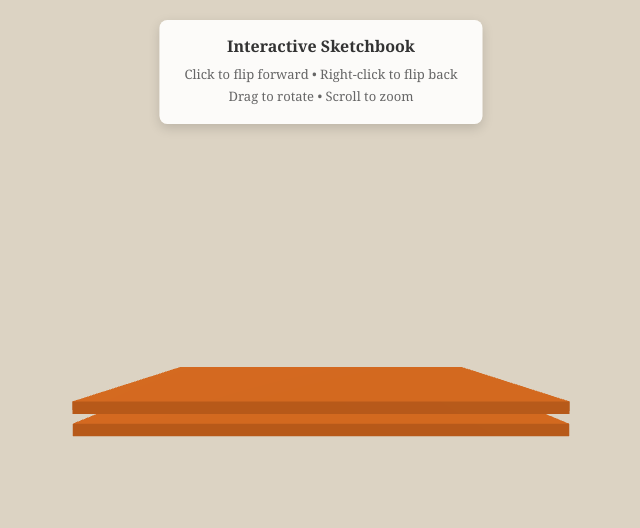
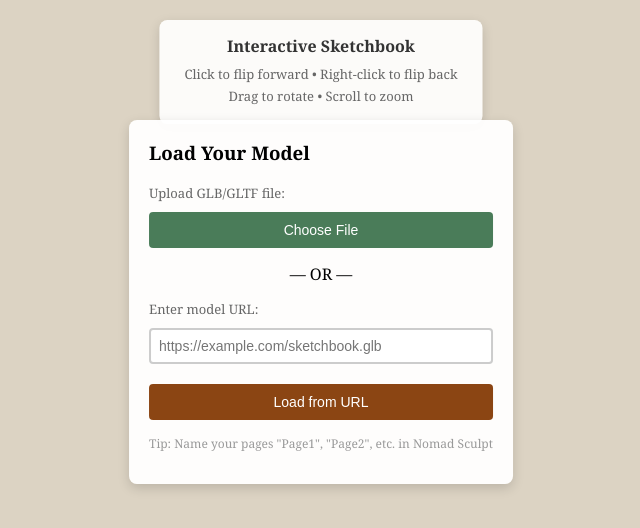
Before and after one commit to Jack0fcodes/sketchbook, a plain HTML site: page index.html in a window 1280 px wide. Shown: the whole page, without its empty margins (319-959 px from the left). Drawn offline with nearby package versions, Linux system fonts and the light colour scheme.

Commit message:
Update index.html

```diff
--- a/index.html
+++ b/index.html
@@ -3,7 +3,7 @@
 <head>
   <meta charset="UTF-8" />
   <meta name="viewport" content="width=device-width, initial-scale=1.0" />
-  <title>3D Sketchbook Flip</title>
+  <title>3D Sketchbook Flip - Custom Model</title>
   <style>
     body {
       margin: 0;
@@ -25,7 +25,6 @@
       border-radius: 8px;
       box-shadow: 0 4px 12px rgba(0,0,0,0.15);
       text-align: center;
-      pointer-events: none;
       z-index: 10;
     }
     #instructions h3 {
@@ -38,6 +37,67 @@
       font-size: 13px;
       color: #666;
     }
+    #modelInput {
+      position: absolute;
+      top: 120px;
+      left: 50%;
+      transform: translateX(-50%);
+      background: rgba(255, 255, 255, 0.95);
+      padding: 20px;
+      border-radius: 8px;
+      box-shadow: 0 4px 12px rgba(0,0,0,0.15);
+      z-index: 10;
+      max-width: 400px;
+    }
+    #modelInput input {
+      width: 100%;
+      padding: 8px;
+      margin: 10px 0;
+      border: 2px solid #ccc;
+      border-radius: 4px;
+      font-size: 14px;
+      box-sizing: border-box;
+    }
+    #modelInput button {
+      width: 100%;
+      padding: 10px;
+      background: #8b4513;
+      color: white;
+      border: none;
+      border-radius: 4px;
+      font-size: 14px;
+      cursor: pointer;
+      margin-top: 10px;
+    }
+    #modelInput button:hover {
+      background: #6d3410;
+    }
+    #modelInput label {
+      display: block;
+      margin-top: 10px;
+      font-size: 13px;
+      color: #666;
+    }
+    .file-input {
+      display: none;
+    }
+    .file-button {
+      background: #4a7c59 !important;
+    }
+    .file-button:hover {
+      background: #3a5f45 !important;
+    }
+    #loading {
+      position: absolute;
+      top: 50%;
+      left: 50%;
+      transform: translate(-50%, -50%);
+      background: rgba(255, 255, 255, 0.95);
+      padding: 30px;
+      border-radius: 8px;
+      display: none;
+      z-index: 20;
+    }
   </style>
 </head>
 <body>
@@ -46,16 +106,37 @@
     <p>Click to flip forward • Right-click to flip back</p>
     <p>Drag to rotate • Scroll to zoom</p>
   </div>
+
+  <div id="modelInput">
+    <h3 style="margin-top: 0;">Load Your Model</h3>
+    <label>Upload GLB/GLTF file:</label>
+    <input type="file" id="fileInput" class="file-input" accept=".glb,.gltf" />
+    <button class="file-button" onclick="document.getElementById('fileInput').click()">Choose File</button>
+    <p style="margin: 15px 0; text-align: center;">— OR —</p>
+    <label>Enter model URL:</label>
+    <input type="text" id="urlInput" placeholder="https://example.com/sketchbook.glb" />
+    <button onclick="loadFromURL()">Load from URL</button>
+    <p style="margin-top: 15px; font-size: 12px; color: #999;">
+      Tip: Name your pages "Page1", "Page2", etc. in Nomad Sculpt
+    </p>
+  </div>
+
+  <div id="loading">
+    <p>Loading model...</p>
+  </div>
+
   <canvas id="scene"></canvas>
+
   <script src="https://cdnjs.cloudflare.com/ajax/libs/three.js/r128/three.min.js"></script>
   <script>
     let scene, camera, renderer, book, pages = [], currentPage = 0;
     let isDragging = false, prevMouse = { x: 0, y: 0 };
     let bookRotation = { x: -0.3, y: 0 };
     let isAnimating = false;
+    let GLTFLoader;
 
     init();
-    createBook();
+    loadGLTFLoader();
     animate();
 
     function init() {
@@ -90,142 +171,132 @@
       window.addEventListener('mouseup', onMouseUp);
       window.addEventListener('wheel', onWheel);
       window.addEventListener('contextmenu', e => e.preventDefault());
+
+      document.getElementById('fileInput').addEventListener('change', handleFileSelect);
     }
 
-    function createBook() {
-      book = new THREE.Group();
-
-      // Book cover (back)
-      const coverGeo = new THREE.BoxGeometry(2, 0.05, 3);
-      const coverMat = new THREE.MeshStandardMaterial({
-        color: 0x8b4513,
-        roughness: 0.8
-      });
-      const backCover = new THREE.Mesh(coverGeo, coverMat);
-      backCover.position.y = 0;
-      backCover.castShadow = true;
-      book.add(backCover);
-
-      // Create pages
-      const numPages = 8;
-      const pageThickness = 0.01;
-
-      for (let i = 0; i < numPages; i++) {
-        const pageGroup = new THREE.Group();
-
-        // Create double-sided page
-        const pageGeo = new THREE.PlaneGeometry(2, 3);
-
-        // Front side (right page)
-        const canvas = document.createElement('canvas');
-        canvas.width = 512;
-        canvas.height = 768;
-        const ctx = canvas.getContext('2d');
-
-        // Paper texture
-        ctx.fillStyle = '#faf8f3';
-        ctx.fillRect(0, 0, canvas.width, canvas.height);
-
-        // Add paper grain
-        for (let j = 0; j < 5000; j++) {
-          ctx.fillStyle = `rgba(200, 190, 170, ${Math.random() * 0.1})`;
-          ctx.fillRect(Math.random() * canvas.width, Math.random() * canvas.height, 1, 1);
+    function loadGLTFLoader() {
+      const script = document.createElement('script');
+      script.src = 'https://cdn.jsdelivr.net/npm/three@0.128.0/examples/js/loaders/GLTFLoader.js';
+      script.onload = () => {
+        GLTFLoader = THREE.GLTFLoader;
+      };
+      document.head.appendChild(script);
     }
 
-        // Content
-        ctx.fillStyle = '#2c2416';
-        ctx.font = 'bold 48px Georgia';
-        ctx.fillText(`Page ${i * 2 + 1}`, 40, 80);
+    function handleFileSelect(e) {
+      const file = e.target.files[0];
+      if (!file) return;
 
-        // Sketch lines
-        ctx.strokeStyle = '#3a3226';
-        ctx.lineWidth = 2;
-        for (let j = 0; j < 5; j++) {
-          ctx.beginPath();
-          const y = 150 + j * 80;
-          ctx.moveTo(40, y);
-          ctx.lineTo(canvas.width - 40, y);
-          ctx.stroke();
+      document.getElementById('loading').style.display = 'block';
+      const url = URL.createObjectURL(file);
+      loadModel(url);
     }
 
-        // Simple sketch
-        ctx.strokeStyle = '#4a4236';
-        ctx.lineWidth = 3;
-        ctx.beginPath();
-        ctx.arc(256, 500, 80, 0, Math.PI * 2);
-        ctx.stroke();
-
-        const texture = new THREE.CanvasTexture(canvas);
-        const frontMat = new THREE.MeshStandardMaterial({
-          map: texture,
-          roughness: 0.9,
-          metalness: 0
-        });
-
-        // Back side (left page)
-        const canvas2 = document.createElement('canvas');
-        canvas2.width = 512;
-        canvas2.height = 768;
-        const ctx2 = canvas2.getContext('2d');
-
-        ctx2.fillStyle = '#faf8f3';
-        ctx2.fillRect(0, 0, canvas2.width, canvas2.height);
-
-        for (let j = 0; j < 5000; j++) {
-          ctx2.fillStyle = `rgba(200, 190, 170, ${Math.random() * 0.1})`;
-          ctx2.fillRect(Math.random() * canvas2.width, Math.random() * canvas2.height, 1, 1);
+    function loadFromURL() {
+      const url = document.getElementById('urlInput').value.trim();
+      if (!url) {
+        alert('Please enter a valid URL');
+        return;
+      }
+      document.getElementById('loading').style.display = 'block';
+      loadModel(url);
     }
 
-        ctx2.fillStyle = '#2c2416';
-        ctx2.font = 'bold 48px Georgia';
-        ctx2.fillText(`Page ${i * 2 + 2}`, 40, 80);
+    function loadModel(url) {
+      if (!GLTFLoader) {
+        setTimeout(() => loadModel(url), 100);
+        return;
+      }
 
-        const texture2 = new THREE.CanvasTexture(canvas2);
-        const backMat = new THREE.MeshStandardMaterial({
-          map: texture2,
-          roughness: 0.9,
-          metalness: 0
-        });
+      const loader = new GLTFLoader();
+      loader.load(
+        url,
+        (gltf) => {
+          document.getElementById('modelInput').style.display = 'none';
+          document.getElementById('loading').style.display = 'none';
 
-        const page = new THREE.Mesh(pageGeo, [backMat, frontMat]);
-        page.position.y = pageThickness * (i + 1);
+          if (book) {
+            scene.remove(book);
+          }
 
-        pageGroup.add(page);
-        pageGroup.position.x = -1;
-        pageGroup.userData.originalY = page.position.y;
+          book = gltf.scene;
+          scene.add(book);
+
+          // Find pages - look for objects with "Page" or "page" in name
+          pages = [];
+          book.traverse((child) => {
+            if (child.isMesh && child.name.toLowerCase().includes('page')) {
+              const pageGroup = new THREE.Group();
+              pageGroup.add(child.clone());
+              pageGroup.position.copy(child.position);
+              pageGroup.rotation.copy(child.rotation);
+
               pageGroup.userData.flipped = false;
               pageGroup.userData.targetRotation = 0;
               pageGroup.userData.currentRotation = 0;
+              pageGroup.userData.originalParent = child.parent;
 
               pages.push(pageGroup);
+
+              child.visible = false;
+            }
+          });
+
+          // Sort pages by name
+          pages.sort((a, b) => {
+            const numA = parseInt(a.children[0].name.match(/\d+/) || 0);
+            const numB = parseInt(b.children[0].name.match(/\d+/) || 0);
+            return numA - numB;
+          });
+
+          // Add sorted pages to scene
+          pages.forEach(pageGroup => {
             book.add(pageGroup);
-      }
+          });
 
-      // Front cover
-      const frontCover = new THREE.Mesh(coverGeo, coverMat);
-      frontCover.position.y = pageThickness * (numPages + 1);
-      frontCover.castShadow = true;
-      book.add(frontCover);
+          // Center and scale the model
+          const box = new THREE.Box3().setFromObject(book);
+          const center = box.getCenter(new THREE.Vector3());
+          const size = box.getSize(new THREE.Vector3());
+
+          book.position.sub(center);
+          const maxDim = Math.max(size.x, size.y, size.z);
+          const scale = 3 / maxDim;
+          book.scale.setScalar(scale);
 
           book.rotation.x = bookRotation.x;
           book.rotation.y = bookRotation.y;
-      scene.add(book);
+
+          currentPage = 0;
+
+          console.log(`Loaded ${pages.length} pages:`, pages.map(p => p.children[0].name));
+        },
+        (progress) => {
+          console.log(`Loading: ${(progress.loaded / progress.total * 100).toFixed(0)}%`);
+        },
+        (error) => {
+          document.getElementById('loading').style.display = 'none';
+          alert('Error loading model. Make sure the URL is correct and CORS is enabled.');
+          console.error('Load error:', error);
+        }
+      );
     }
 
     function flipPage(forward = true) {
-      if (isAnimating) return;
+      if (isAnimating || pages.length === 0) return;
 
       if (forward && currentPage < pages.length) {
         isAnimating = true;
         const page = pages[currentPage];
-        page.userData.targetRotation = -Math.PI;
+        page.userData.targetRotation = page.userData.currentRotation - Math.PI;
         page.userData.flipped = true;
         currentPage++;
       } else if (!forward && currentPage > 0) {
         isAnimating = true;
         currentPage--;
         const page = pages[currentPage];
-        page.userData.targetRotation = 0;
+        page.userData.targetRotation = page.userData.currentRotation + Math.PI;
         page.userData.flipped = false;
       }
     }
@@ -248,8 +319,10 @@
 
       if (allDone) isAnimating = false;
 
+      if (book) {
         book.rotation.x = bookRotation.x;
         book.rotation.y = bookRotation.y;
+      }
 
       renderer.render(scene, camera);
     }
@@ -285,7 +358,7 @@
 
     function onWheel(e) {
       camera.position.z += e.deltaY * 0.01;
-      camera.position.z = Math.max(3, Math.min(10, camera.position.z));
+      camera.position.z = Math.max(2, Math.min(15, camera.position.z));
     }
 
     function onWindowResize() {
```
Lines whose indentation alone changed are shown as unchanged.
